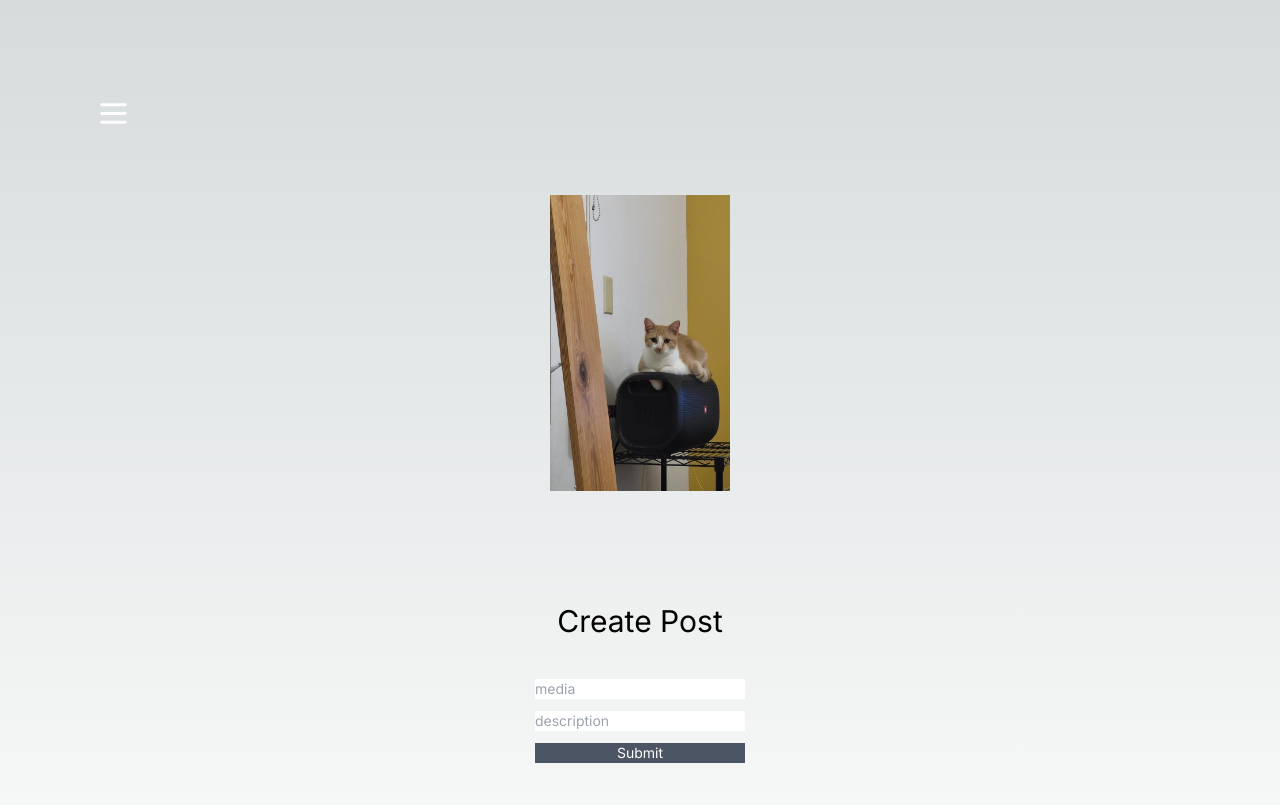
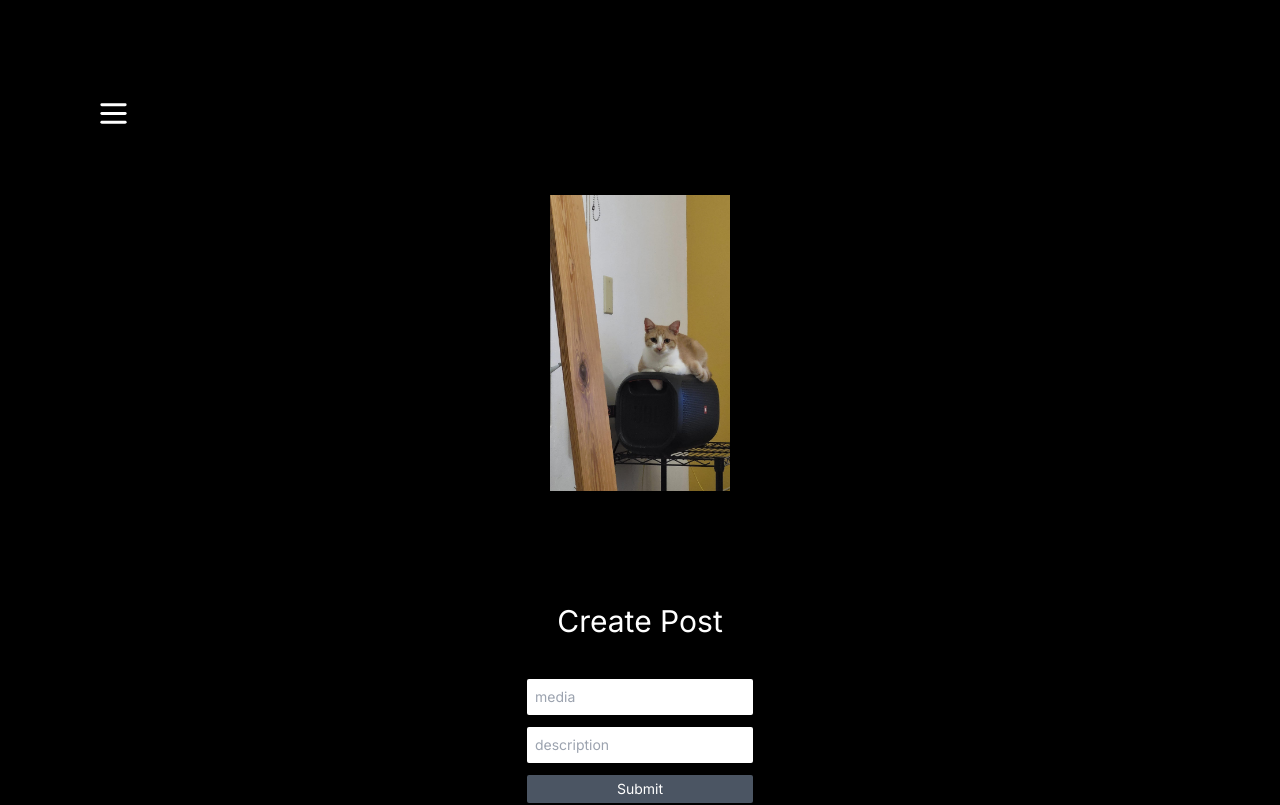
Before and after one commit to palomita26/melizard, a Next.js app: page / in a window 1280 px wide. Shown: the top 805 px of the page. Built offline with nearby package versions, Linux system fonts and the light colour scheme; no server answers; the database is empty.

Commit message:
edit stylings

```diff
--- a/app/components/CreatePostView.tsx
+++ b/app/components/CreatePostView.tsx
@@ -48,14 +48,14 @@
       {/* "handleSubmit" will validate your inputs before invoking "onSubmit" */}
     <form onSubmit={handleSubmit(onSubmit)} className="flex flex-col gap-3 text-black">
       {/* register your input into the hook by invoking the "register" function */}
-      <input placeholder="media" {...register("media")} />
+      <input className="rounded-sm p-2" placeholder="media" {...register("media")} />
 
       {/* include validation with required or other standard HTML validation rules */}
-      <input placeholder="description" {...register("description", { required: true })} />
+      <input className="rounded-sm p-2" placeholder="description" {...register("description", { required: true })} />
       {/* errors will return when field validation fails  */}
       {errors.description && <span className="text-white">This field is required</span>}
 
-      <button className="text-white bg-gray-600" >{isLoading ? "Loading . . ." : "Submit"}</button>
+      <button className="p-1 rounded-sm text-white bg-gray-600" >{isLoading ? "Loading . . ." : "Submit"}</button>
     </form>
 
       </section>
--- a/app/components/PostsView.tsx
+++ b/app/components/PostsView.tsx
@@ -38,7 +38,7 @@
                  </Dialog.Trigger>
                  <Dialog.Portal>
                     <Dialog.Overlay className="bg-black/50 fixed inset-0" />
-                    <Dialog.Content className="!bg-white fixed text-black w-[450px] top-1/2 right-1/2 -translate-y-1/2 translate-x-1/2 p-5 rounded-md">
+                    <Dialog.Content className="!bg-white fixed text-black w-full max-w-sm max-h-[80vh] overflow-y-auto top-1/2 right-1/2 -translate-y-1/2 translate-x-1/2 p-5 rounded-md">
                         <div className="flex items-center justify-between">
                         <Dialog.Title className="text-xl">Delete Melizard</Dialog.Title>
                         <Dialog.Close asChild>
--- a/app/globals.css
+++ b/app/globals.css
@@ -3,17 +3,9 @@
 @tailwind utilities;
 
 :root {
-  --foreground-rgb: 0, 0, 0;
-  --background-start-rgb: 214, 219, 220;
-  --background-end-rgb: 255, 255, 255;
-}
-
-@media (prefers-color-scheme: dark) {
-  :root {
-    --foreground-rgb: 255, 255, 255;
-    --background-start-rgb: 0, 0, 0;
-    --background-end-rgb: 0, 0, 0;
-  }
+  --foreground-rgb: 255, 255, 255;
+  --background-start-rgb: 0, 0, 0;
+  --background-end-rgb: 0, 0, 0;
 }
 
 body {
--- a/app/page.tsx
+++ b/app/page.tsx
@@ -7,8 +7,8 @@
 export default function Home() {
 
   return (
-    <main className="flex min-h-screen flex-col items-center justify-between p-24">
-      <div className="w-full items-center justify-between font-mono text-sm lg:flex">
+    <main className="flex min-h-screen flex-col items-center justify-between sm:p-24">
+      <div className="w-full items-center justify-between font-mono text-sm lg:flex p-5 sm:p-0">
           <HamburgerMenu />
       </div>
 
```
